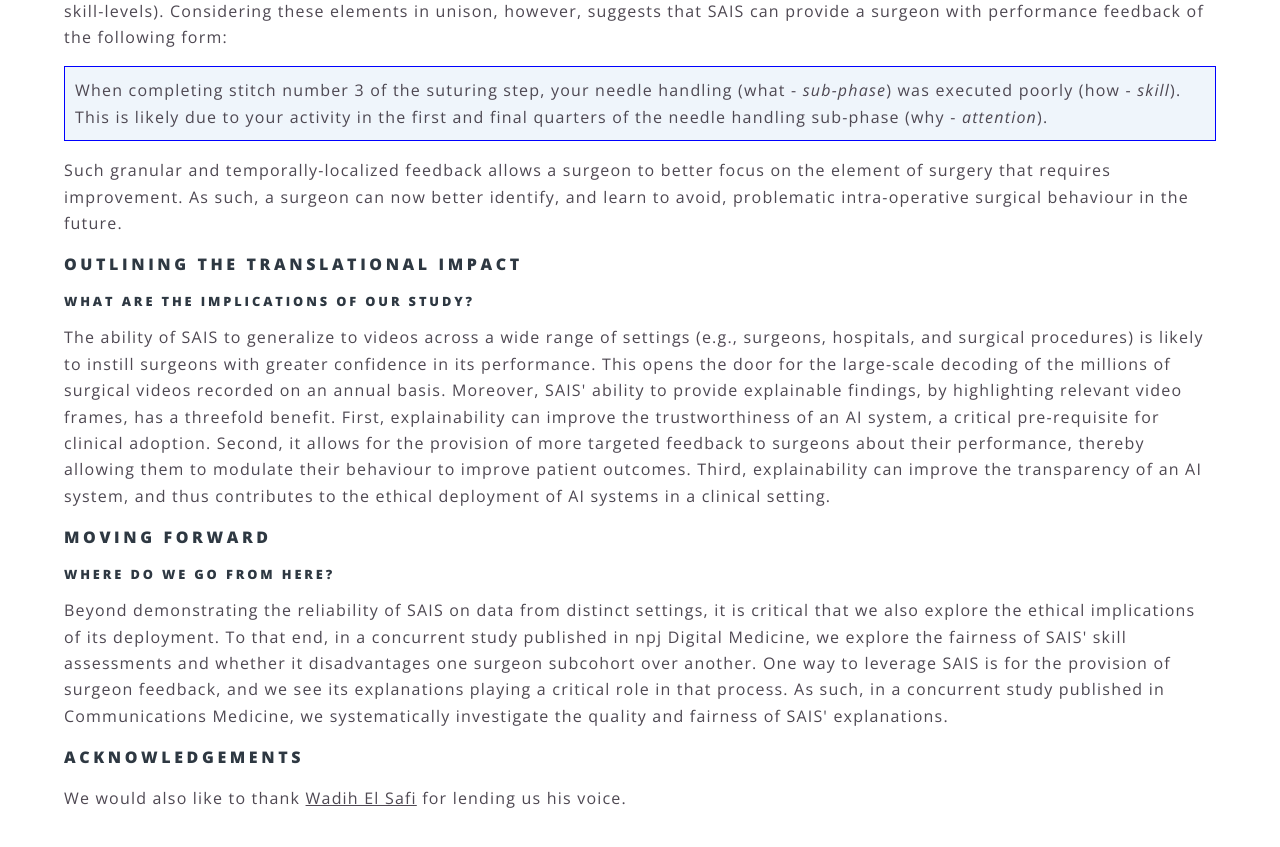
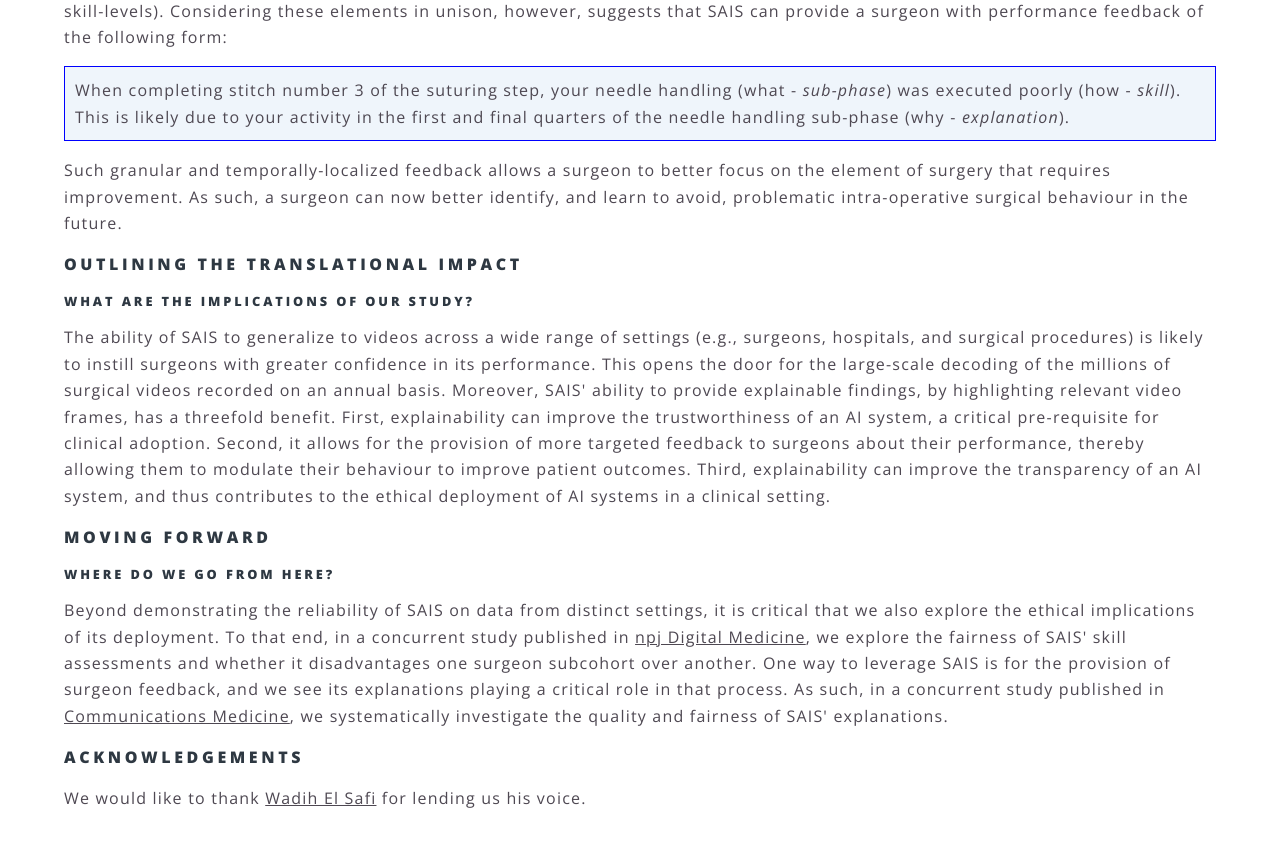
Before and after one commit to danikiyasseh/danikiyasseh.github.io, a Jekyll site: the page blogs/SAIS/index.html, which Jekyll copies as it is, in a window 1280 px wide and 1400 px high, scrolled down 3887 px. Shown: the part 482-1329 px from the top of the window. Built offline with Jekyll 4.4.1, drawn with Linux system fonts in a browser that asks for light colours; a style sheet for code colours, icons or effects is not loaded; some of the changed text lies outside the part shown.

Commit message:
Update index.html

```diff
--- a/blogs/SAIS/index.html
+++ b/blogs/SAIS/index.html
@@ -222,7 +222,7 @@
 
         <p style="background-color: #eff5fb; padding: 10px; border: 1px solid blue;">
         When completing stitch number 3 of the suturing step, your needle handling (what - <i>sub-phase</i>) was executed poorly (how - <i>skill</i>).
-        This is likely due to your activity in the first and final quarters of the needle handling sub-phase (why - <i>attention</i>).
+        This is likely due to your activity in the first and final quarters of the needle handling sub-phase (why - <i>explanation</i>).
         </p>
 
         <p>
@@ -253,16 +253,16 @@
       </h5>
         <p>
         Beyond demonstrating the reliability of SAIS on data from distinct settings, it is critical that we also explore the ethical implications of its deployment.
-        To that end, in a concurrent study published in npj Digital Medicine, we explore the fairness of SAIS' skill assessments and whether it disadvantages one surgeon subcohort over another.
+	To that end, in a concurrent study published in <a href=""><u>npj Digital Medicine</u></a>, we explore the fairness of SAIS' skill assessments and whether it disadvantages one surgeon subcohort over another.
         One way to leverage SAIS is for the provision of surgeon feedback, and we see its explanations playing a critical role in that process.
-        As such, in a concurrent study published in Communications Medicine, we systematically investigate the quality and fairness of SAIS' explanations.
+	As such, in a concurrent study published in <a href=""><u>Communications Medicine</u></a>, we systematically investigate the quality and fairness of SAIS' explanations.
         </p>
 
 		<h4>
 		Acknowledgements
 		</h4>
 		<p>
-		We would also like to thank <a id='overwhite' href="https://www.youtube.com/watch?v=ZFkV6mwHhX0"><u>Wadih El Safi</u></a> for lending us his voice.
+		We would like to thank <a id='overwhite' href="https://www.youtube.com/watch?v=ZFkV6mwHhX0"><u>Wadih El Safi</u></a> for lending us his voice.
 		</p>
 
 		</br>
```
Also changed, not shown: other parts of blogs/SAIS/index.html (+1 -1 lines).
